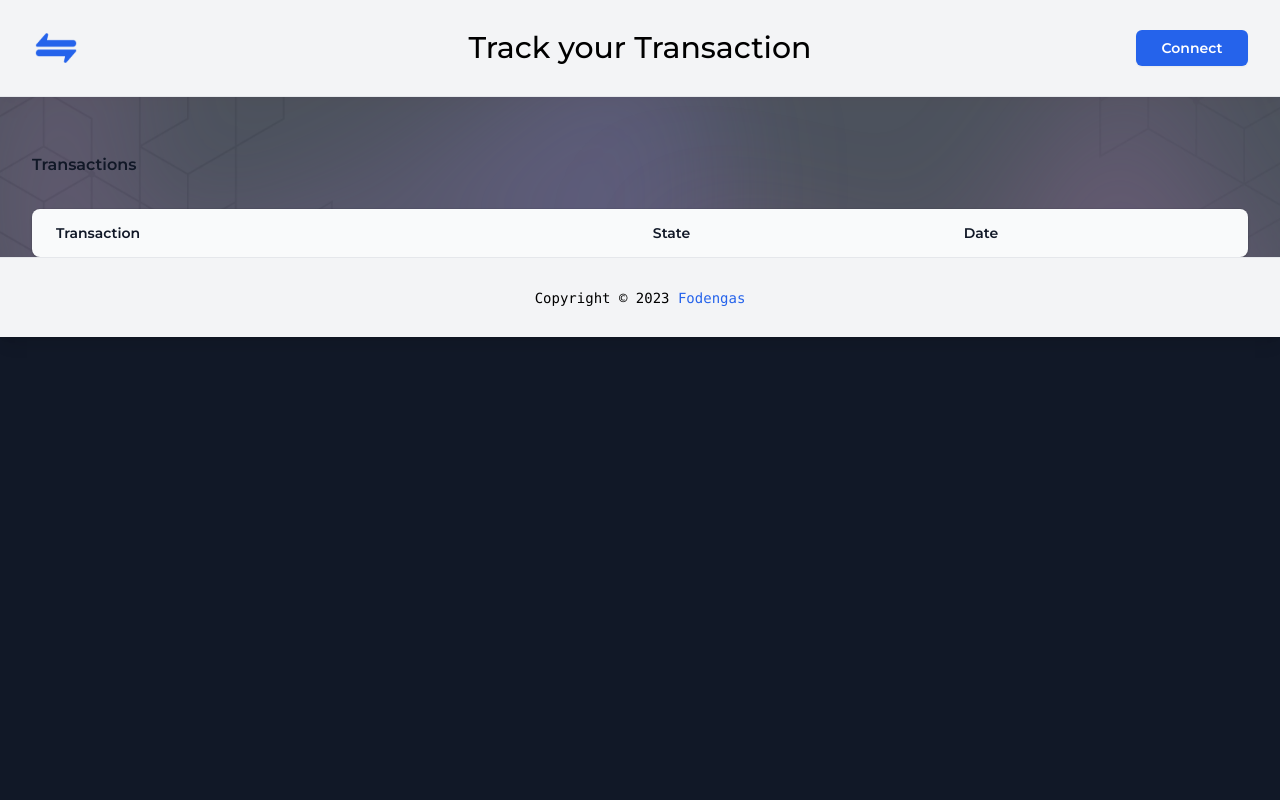
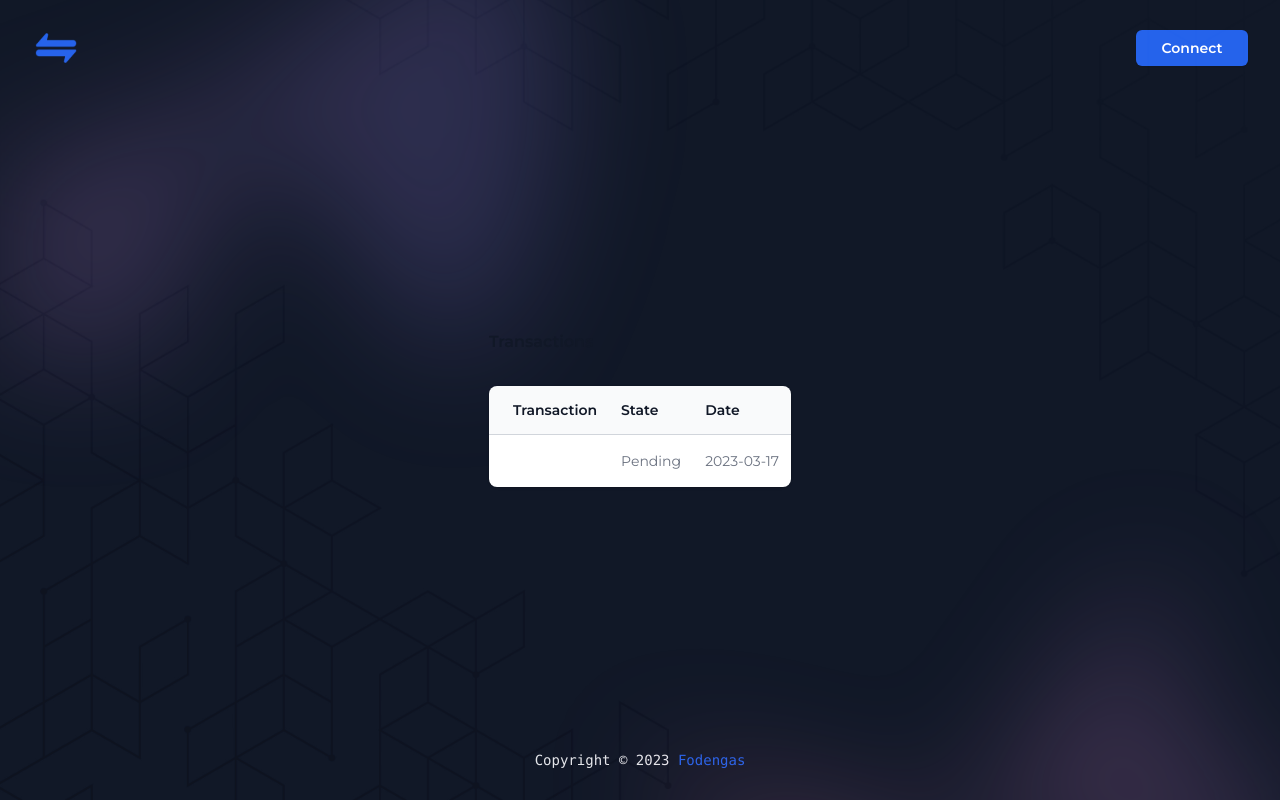
Before and after one commit to aschenkuttel/peerpal, a React (Create React App) app: page /track in a window 1280 px wide. Built offline with nearby package versions, Linux system fonts and the light colour scheme; no server answers; the database is empty.

Commit message:
merge conflict

```diff
--- a/src/pages/Track.js
+++ b/src/pages/Track.js
@@ -1,4 +1,4 @@
-import {useParams} from 'react-router-dom'
+import {useParams, Link} from 'react-router-dom'
 import bg from '../assets/bg.png'
 import Header from '../components/Header'
 import Footer from '../components/Footer'
@@ -7,64 +7,32 @@ import {PeerContext} from "../components/Context"
 
 export default function Track() {
     const {db, address} = useContext(PeerContext)
-    const {transactionID} = useParams()
+     const {transactionID} = useParams()
 
     const [transactions, setTransactions] = useState([]);
 
+
+
     const people = [
-        {transaction: transactionID, state: 'Pending', date: '2023-03-17'},
+        {transactions: transactionID, state: 'Pending', date: '2023-03-17'},
         // More people...
     ]
 
+
     useEffect(() => {
         (async () => {
-            if (address === null) return
-
-            const fetchedTransactions = await db.getTransactions(address)
-            setTransactions(fetchedTransactions)
+           await db.getTransactions(address)
+           const a = await db.getTransactions(address)
+           //setTransactions(a)
         })()
-    }, [db, address])
+    },[])
 
     return (
-        <div className="flex-1 bg-gray-900">
-            <Header>
-                <p className="text-center text-3xl font-medium">Track your Transaction</p>
-            </Header>
+        <div className="relative flex flex-col flex-1 bg-gray-900">
+            <Header className="bg-transparent border-b-0 shadow-none"/>
 
-            <div className="relative isolate overflow-hidden pt-14">
-                <img
-                    src={bg}
-                    alt=""
-                    className="absolute inset-0 -z-10 h-full w-full object-cover opacity-25"
-                />
-                <div
-                    className="absolute inset-x-0 top-[-10rem] -z-10 transform-gpu overflow-hidden blur-3xl sm:top-[-20rem]">
-                    <svg
-                        className="relative left-[calc(50%-11rem)] -z-10 h-[21.1875rem] max-w-none -translate-x-1/2 rotate-[30deg] sm:left-[calc(50%-30rem)] sm:h-[42.375rem]"
-                        viewBox="0 0 1155 678"
-                    >
-                        <path
-                            fill="url(#45de2b6b-92d5-4d68-a6a0-9b9b2abad533)"
-                            fillOpacity=".2"
-                            d="M317.219 518.975L203.852 678 0 438.341l317.219 80.634 204.172-286.402c1.307 132.337 45.083 346.658 209.733 145.248C936.936 126.058 882.053-94.234 1031.02 41.331c119.18 108.451 130.68 295.337 121.53 375.223L855 299l21.173 362.054-558.954-142.079z"
-                        />
-                        <defs>
-                            <linearGradient
-                                id="45de2b6b-92d5-4d68-a6a0-9b9b2abad533"
-                                x1="1155.49"
-                                x2="-78.208"
-                                y1=".177"
-                                y2="474.645"
-                                gradientUnits="userSpaceOnUse"
-                            >
-                                <stop stopColor="#9089FC"/>
-                                <stop offset={1} stopColor="#FF80B5"/>
-                            </linearGradient>
-                        </defs>
-                    </svg>
-                </div>
-
-
+            <div className="z-10 w-full h-full flex justify-center items-center flex-1 isolate overflow-hidden py-32">
+                <div className="mx-auto max-w-2xl">
                 <div className="px-4 sm:px-6 lg:px-8">
                     <div className="sm:flex sm:items-center">
                         <div className="sm:flex-auto">
@@ -93,11 +61,11 @@ export default function Track() {
                                         </tr>
                                         </thead>
                                         <tbody className="divide-y divide-gray-200 bg-white">
-                                        {transactions.map((transaction) => (
-                                            <tr key={transaction.id}>
-                                                <td className="whitespace-nowrap px-3 py-4 text-sm text-gray-500">{transaction.id}</td>
-                                                <td className="whitespace-nowrap px-3 py-4 text-sm text-gray-500">{transaction.seller}</td>
-                                                <td className="whitespace-nowrap px-3 py-4 text-sm text-gray-500">{transaction.timestamp}</td>
+                                        {people.map((transaction) => (
+                                            <tr key={transaction.transaction}>
+                                                <td className="whitespace-nowrap px-3 py-4 text-sm text-gray-500">{transaction.transaction}</td>
+                                                <td className="whitespace-nowrap px-3 py-4 text-sm text-gray-500">{transaction.state}</td>
+                                                <td className="whitespace-nowrap px-3 py-4 text-sm text-gray-500">{transaction.date}</td>
                                             </tr>
                                         ))}
                                         </tbody>
@@ -107,10 +75,15 @@ export default function Track() {
                         </div>
                     </div>
                 </div>
+                </div>
+            </div>
 
+            <Footer className="bg-transparent border-t-0 shadow-none text-gray-200"/>
 
+            {/*background image + svgs*/}
+            <div className="absolute w-full h-full overflow-hidden">
                 <div
-                    className="absolute inset-x-0 top-[calc(100%-13rem)] -z-10 transform-gpu overflow-hidden blur-3xl sm:top-[calc(100%-30rem)]">
+                    className="absolute inset-x-0 top-[calc(100%-13rem)] transform-gpu overflow-hidden blur-3xl sm:top-[calc(100%-30rem)]">
                     <svg
                         className="relative left-[calc(50%+3rem)] h-[21.1875rem] max-w-none -translate-x-1/2 sm:left-[calc(50%+36rem)] sm:h-[42.375rem]"
                         viewBox="0 0 1155 678"
@@ -135,8 +108,41 @@ export default function Track() {
                         </defs>
                     </svg>
                 </div>
+
+                <div
+                    className="absolute inset-x-0 top-[-10rem] transform-gpu overflow-hidden blur-3xl sm:top-[-20rem]">
+                    <svg
+                        className="left-[calc(50%-11rem)] h-[21.1875rem] max-w-none -translate-x-1/2 rotate-[30deg] sm:left-[calc(50%-30rem)] sm:h-[42.375rem]"
+                        viewBox="0 0 1155 678"
+                    >
+                        <path
+                            fill="url(#45de2b6b-92d5-4d68-a6a0-9b9b2abad533)"
+                            fillOpacity=".2"
+                            d="M317.219 518.975L203.852 678 0 438.341l317.219 80.634 204.172-286.402c1.307 132.337 45.083 346.658 209.733 145.248C936.936 126.058 882.053-94.234 1031.02 41.331c119.18 108.451 130.68 295.337 121.53 375.223L855 299l21.173 362.054-558.954-142.079z"
+                        />
+                        <defs>
+                            <linearGradient
+                                id="45de2b6b-92d5-4d68-a6a0-9b9b2abad533"
+                                x1="1155.49"
+                                x2="-78.208"
+                                y1=".177"
+                                y2="474.645"
+                                gradientUnits="userSpaceOnUse"
+                            >
+                                <stop stopColor="#9089FC"/>
+                                <stop offset={1} stopColor="#FF80B5"/>
+                            </linearGradient>
+                        </defs>
+                    </svg>
+                </div>
+
+                <img
+                    src={bg}
+                    alt=""
+                    className="absolute inset-0 h-full w-full object-cover opacity-20 mix-blend-color-burn"
+                />
             </div>
-            <Footer/>
+
         </div>
     )
 }
```
